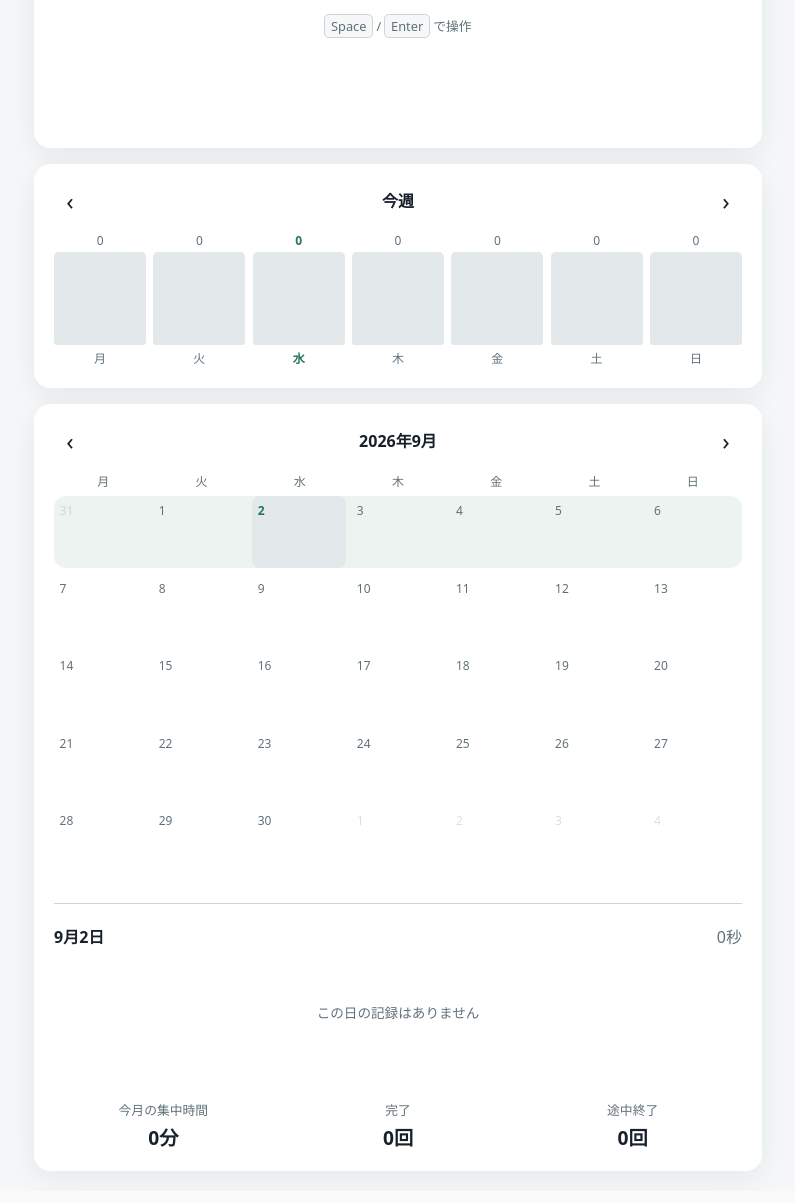
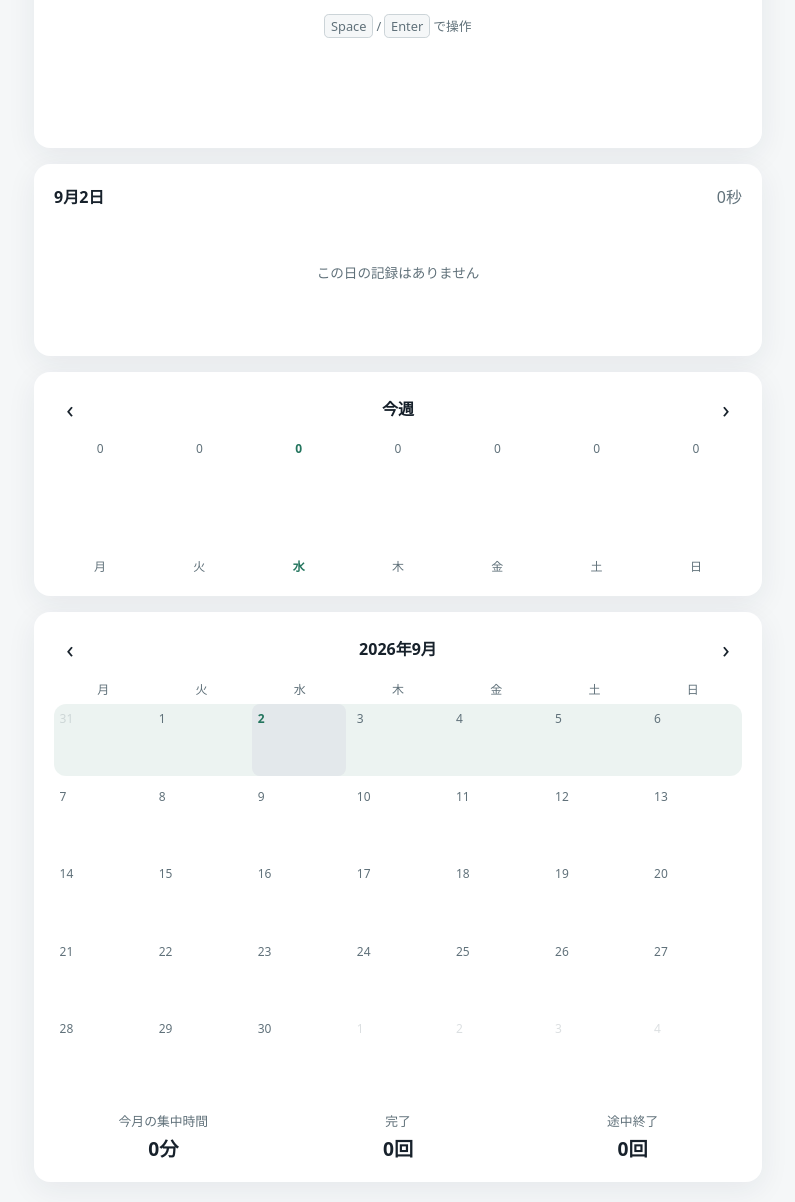
Before and after one commit to shogogoto/web-timer, a FastAPI app: page / in a window 1280 px wide. Shown: the part 488-1690 px from the top of the page, without its empty margins (242-1037 px from the left). Before the commit the page ends 1669 px from the top, so only its background shows below. Run offline with FastAPI, Linux system fonts and the light colour scheme; the visitor is signed in with stand-in values (Sample User, id 1); tables that the repository leaves empty hold one stand-in row (values such as "Sample post").

Commit message:
Move daily activity above weekly chart

```diff
--- a/app/static/app.js
+++ b/app/static/app.js
@@ -157,6 +157,14 @@ function activityExplorer(activityDetails, selectedDate) {
   return {
     activityDetails,
     selectedDate,
+    selectDate(date, focusDetail = false) {
+      this.selectedDate = date;
+      if (!focusDetail) return;
+      requestAnimationFrame(() => {
+        const behavior = window.matchMedia?.('(prefers-reduced-motion: reduce)').matches ? 'auto' : 'smooth';
+        document.getElementById('daily-activity')?.scrollIntoView({behavior, block: 'start'});
+      });
+    },
     get selectedActivity() {
       return this.activityDetails[this.selectedDate] || {seconds:0,completed:0,stopped:0,sessions:[],hourly:[],ticks:[]};
     },
--- a/app/static/style.css
+++ b/app/static/style.css
@@ -142,8 +142,10 @@ input, select {
 .month-heading a, .week-heading a { display: grid; place-items: center; width: 2rem; height: 2rem; color: var(--text); border-radius: 50%; text-decoration: none; font-size: 1.5rem; }
 .month-heading a:hover, .week-heading a:hover { background: var(--control); }
 .week-chart { height: 8.5rem; display: grid; grid-template-columns: repeat(7, 1fr); gap: .45rem; margin-top: 1rem; }
-.week-day { min-width: 0; display: grid; grid-template-rows: 1rem 1fr 1.2rem; gap: .25rem; text-align: center; color: var(--muted); font-size: .75rem; }
+.week-day { min-width: 0; padding: 0; display: grid; grid-template-rows: 1rem 1fr 1.2rem; gap: .25rem; text-align: center; color: var(--muted); background: transparent; border-radius: .35rem; font-size: .75rem; }
+.week-day:hover { filter: none; }
 .week-day.current { color: var(--primary); font-weight: 700; }
+.week-day.selected .bar-track { box-shadow: inset 0 0 0 2px var(--primary); }
 .bar-track { position: relative; overflow: hidden; background: var(--control); border-radius: .3rem .3rem .15rem .15rem; }
 .bar { position: absolute; inset: auto 0 0; background: var(--primary); border-radius: .3rem .3rem .15rem .15rem; }
 .bar-value { overflow: hidden; text-overflow: ellipsis; }
@@ -160,7 +162,6 @@ input, select {
 .calendar-day.current .day-number { color: var(--primary); font-weight: 700; }
 .calendar-day.current .activity-bubble { outline: 2px solid var(--primary); outline-offset: 4px; }
 .calendar-day.selected { background: var(--control); }
-.day-detail { margin-top: 1.5rem; padding-top: 1.25rem; border-top: 1px solid var(--border); }
 .detail-heading { display: flex; justify-content: space-between; align-items: baseline; }
 .detail-heading span { color: var(--muted); }
 .timeline-chart { max-width: 100%; overflow-x: auto; margin: 1rem 0 0; padding: 1.4rem 0 1.5rem; }
--- a/app/templates/timer.html
+++ b/app/templates/timer.html
@@ -26,36 +26,7 @@
     <p class="error" x-text="error"></p>
   </section>
   <section id="activity-grid" class="activity-grid" x-data='activityExplorer({{ activity.details | tojson }}, {{ activity.selected_date | tojson }})' hx-boost="true" hx-target="#activity-grid" hx-select="#activity-grid" hx-swap="outerHTML transition:true" hx-push-url="true" hx-indicator="#activity-grid">
-    <article class="summary-card weekly-summary">
-      <div class="summary-heading week-heading">
-        <a href="/?week={{ activity.previous_week }}&month={{ activity.previous_week_month }}" aria-label="前週">‹</a>
-        <h2>{{ activity.week_label }}</h2>
-        <a href="/?week={{ activity.next_week }}&month={{ activity.next_week_month }}" aria-label="翌週">›</a>
-      </div>
-      <div class="week-chart">
-        {% for day in activity.week %}
-        <div class="week-day{% if day.is_today %} current{% endif %}" title="{{ day.label }}曜日: {{ day.minutes }}分">
-          <span class="bar-value">{{ day.minutes }}</span>
-          <div class="bar-track"><div class="bar" style="height: {{ day.percent }}%"></div></div>
-          <span>{{ day.label }}</span>
-        </div>
-        {% endfor %}
-      </div>
-    </article>
-    <article class="summary-card monthly-summary">
-      <div class="summary-heading month-heading">
-        <a href="/?month={{ activity.previous_month }}&week={{ activity.week_start }}" aria-label="前月">‹</a>
-        <h2>{{ activity.month_label }}</h2>
-        <a href="/?month={{ activity.next_month }}&week={{ activity.week_start }}" aria-label="翌月">›</a>
-      </div>
-      <div class="calendar weekdays">{% for label in ['月','火','水','木','金','土','日'] %}<span>{{ label }}</span>{% endfor %}</div>
-      <div class="calendar month-grid bubble-calendar">
-        {% for week in activity.month_weeks %}<div class="calendar-week{% if week[0].is_viewed_week %} viewed-week{% endif %}">{% for day in week %}
-        <button type="button" @click="selectedDate='{{ day.date }}'" :class="{'selected':selectedDate==='{{ day.date }}'}" class="calendar-day{% if not day.in_month %} outside{% endif %}{% if day.is_today %} current{% endif %}"{% if not day.in_month %} disabled{% endif %} title="{{ day.day }}日: {{ day.minutes }}分">
-          <span class="day-number">{{ day.day }}</span>{% if day.has_activity %}<span class="activity-bubble" style="width:{{ day.bubble_size }}px;height:{{ day.bubble_size }}px"></span>{% endif %}
-        </button>
-        {% endfor %}</div>{% endfor %}
-      </div>
+    <article id="daily-activity" class="summary-card daily-summary">
       <div class="day-detail">
         <div class="detail-heading"><strong x-text="selectedDateLabel"></strong><span x-text="formatDuration(selectedActivity.seconds)"></span></div>
         <template x-if="selectedActivity.sessions.length">
@@ -74,6 +45,37 @@
         </template>
         <template x-if="!selectedActivity.sessions.length"><p class="empty-activity">この日の記録はありません</p></template>
       </div>
+    </article>
+    <article class="summary-card weekly-summary">
+      <div class="summary-heading week-heading">
+        <a href="/?week={{ activity.previous_week }}&month={{ activity.previous_week_month }}" aria-label="前週">‹</a>
+        <h2>{{ activity.week_label }}</h2>
+        <a href="/?week={{ activity.next_week }}&month={{ activity.next_week_month }}" aria-label="翌週">›</a>
+      </div>
+      <div class="week-chart">
+        {% for day in activity.week %}
+        <button type="button" @click="selectDate('{{ day.date }}', true)" :class="{'selected':selectedDate==='{{ day.date }}'}" class="week-day{% if day.is_today %} current{% endif %}" title="{{ day.label }}曜日: {{ day.minutes }}分">
+          <span class="bar-value">{{ day.minutes }}</span>
+          <div class="bar-track"><div class="bar" style="height: {{ day.percent }}%"></div></div>
+          <span>{{ day.label }}</span>
+        </button>
+        {% endfor %}
+      </div>
+    </article>
+    <article class="summary-card monthly-summary">
+      <div class="summary-heading month-heading">
+        <a href="/?month={{ activity.previous_month }}&week={{ activity.week_start }}" aria-label="前月">‹</a>
+        <h2>{{ activity.month_label }}</h2>
+        <a href="/?month={{ activity.next_month }}&week={{ activity.week_start }}" aria-label="翌月">›</a>
+      </div>
+      <div class="calendar weekdays">{% for label in ['月','火','水','木','金','土','日'] %}<span>{{ label }}</span>{% endfor %}</div>
+      <div class="calendar month-grid bubble-calendar">
+        {% for week in activity.month_weeks %}<div class="calendar-week{% if week[0].is_viewed_week %} viewed-week{% endif %}">{% for day in week %}
+        <button type="button" @click="selectDate('{{ day.date }}', true)" :class="{'selected':selectedDate==='{{ day.date }}'}" class="calendar-day{% if not day.in_month %} outside{% endif %}{% if day.is_today %} current{% endif %}"{% if not day.in_month %} disabled{% endif %} title="{{ day.day }}日: {{ day.minutes }}分">
+          <span class="day-number">{{ day.day }}</span>{% if day.has_activity %}<span class="activity-bubble" style="width:{{ day.bubble_size }}px;height:{{ day.bubble_size }}px"></span>{% endif %}
+        </button>
+        {% endfor %}</div>{% endfor %}
+      </div>
       <div class="activity-stats">
         <div><span>今月の集中時間</span><strong>{{ activity.month_minutes }}分</strong></div>
         <div><span>完了</span><strong>{{ activity.month_completed }}回</strong></div>
```
Also changed, not shown: app/templates/admin_user.html (+13 -11 lines), tests/test_static_version.py (+9 -0 lines).
